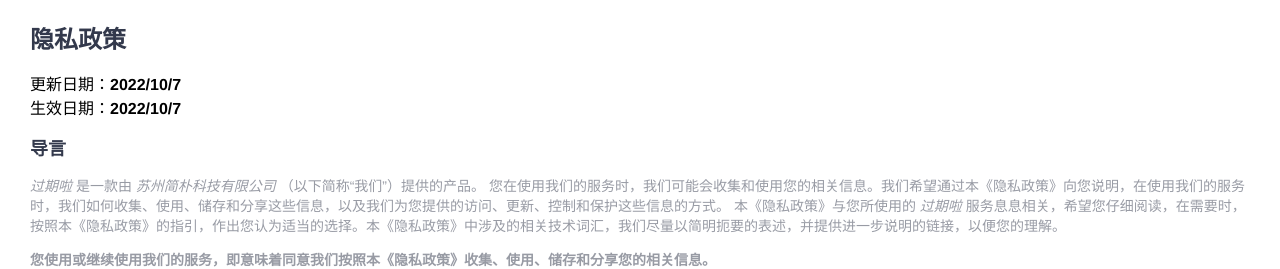
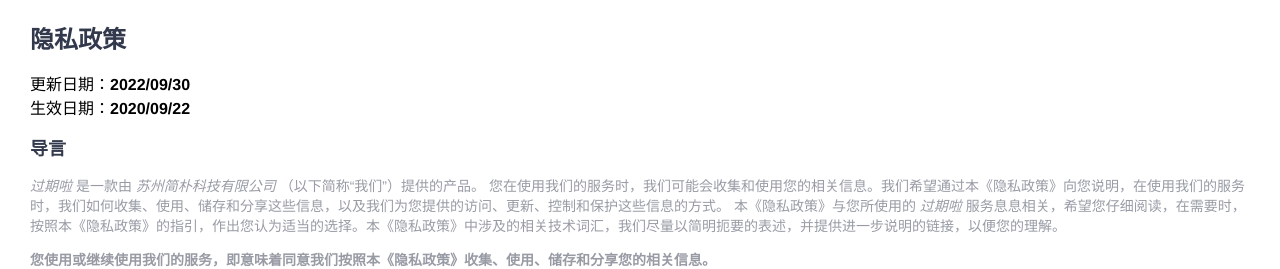
Before and after one commit to vanemu/vanemu.github.io, a Jekyll site: the page gql_privacy.html, which Jekyll copies as it is, in a window 1280 px wide. Shown: the top 269 px of the page. Built offline with Jekyll 4.4.1, drawn with Linux system fonts in a browser that asks for light colours.

Commit message:
Update gql_privacy.html

```diff
--- a/gql_privacy.html
+++ b/gql_privacy.html
@@ -37,8 +37,8 @@
 
 <body>
   <h1>隐私政策</h1>
-  <div>更新日期：<strong>2022/10/7</strong></div>
-  <div>生效日期：<strong>2022/10/7</strong></div>
+  <div>更新日期：<strong>2022/09/30</strong></div>
+  <div>生效日期：<strong>2020/09/22</strong></div>
   <h2>导言</h2>
   <p>
     <i>过期啦</i> 是一款由 <i>苏州简朴科技有限公司</i> （以下简称“我们”）提供的产品。
```
